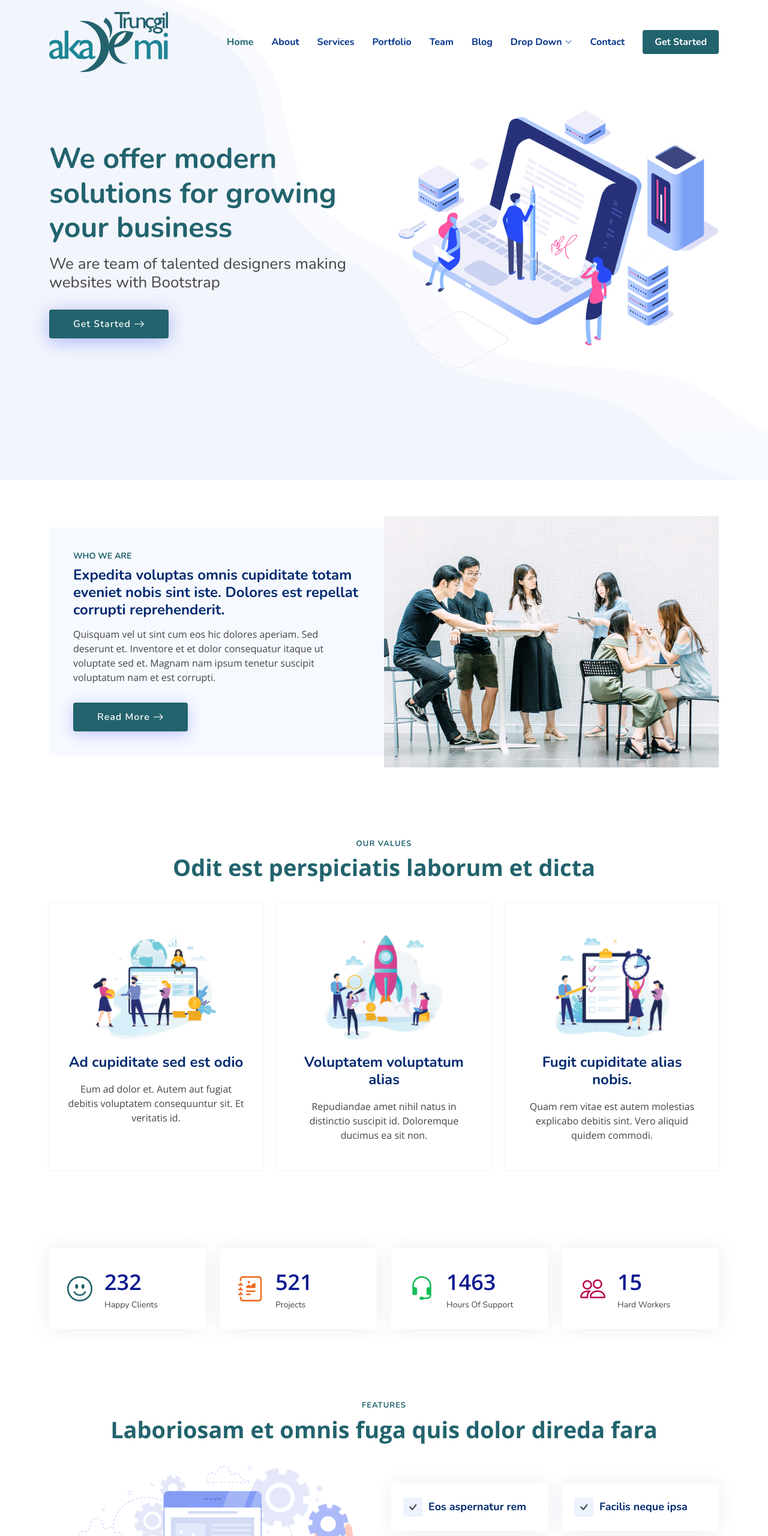
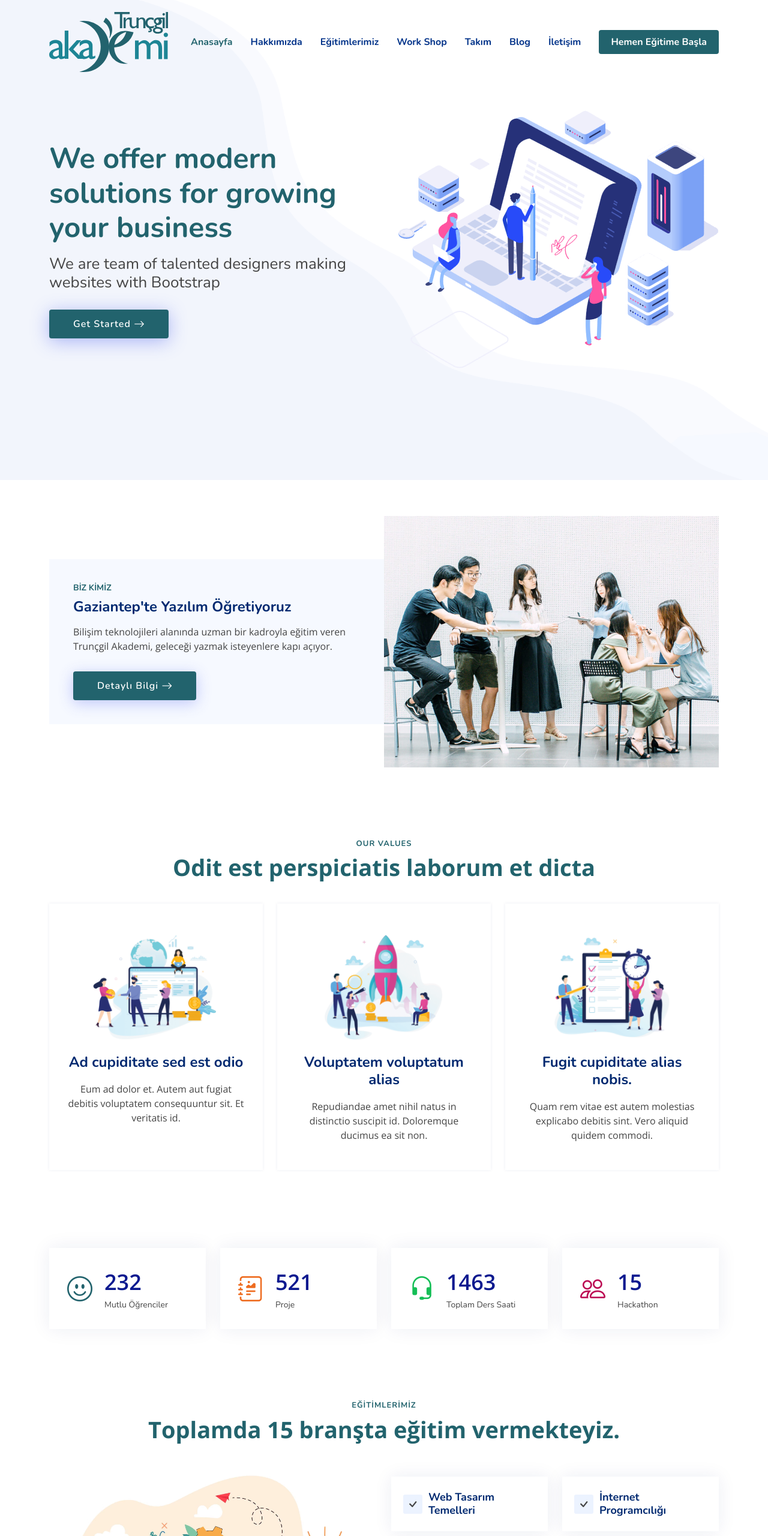
Before and after one commit to truncgil/TruncgilAkademi, a plain HTML site: page index.html in a window 1280 px wide. Shown: the top 2560 px of the page at 60% size. Drawn offline with nearby package versions, Linux system fonts and the light colour scheme.

Commit message:
change egitimlerimiz section

```diff
--- a/index.html
+++ b/index.html
@@ -49,31 +49,14 @@
 
       <nav id="navbar" class="navbar">
         <ul>
-          <li><a class="nav-link scrollto active" href="#hero">Home</a></li>
-          <li><a class="nav-link scrollto" href="#about">About</a></li>
-          <li><a class="nav-link scrollto" href="#services">Services</a></li>
-          <li><a class="nav-link scrollto" href="#portfolio">Portfolio</a></li>
-          <li><a class="nav-link scrollto" href="#team">Team</a></li>
+          <li><a class="nav-link scrollto active" href="#hero">Anasayfa</a></li>
+          <li><a class="nav-link scrollto" href="#about">Hakkımızda</a></li>
+          <li><a class="nav-link scrollto" href="#services">Eğitimlerimiz</a></li>
+          <li><a class="nav-link scrollto" href="#portfolio">Work Shop</a></li>
+          <li><a class="nav-link scrollto" href="#team">Takım</a></li>
           <li><a href="blog.html">Blog</a></li>
-          <li class="dropdown"><a href="#"><span>Drop Down</span> <i class="bi bi-chevron-down"></i></a>
-            <ul>
-              <li><a href="#">Drop Down 1</a></li>
-              <li class="dropdown"><a href="#"><span>Deep Drop Down</span> <i class="bi bi-chevron-right"></i></a>
-                <ul>
-                  <li><a href="#">Deep Drop Down 1</a></li>
-                  <li><a href="#">Deep Drop Down 2</a></li>
-                  <li><a href="#">Deep Drop Down 3</a></li>
-                  <li><a href="#">Deep Drop Down 4</a></li>
-                  <li><a href="#">Deep Drop Down 5</a></li>
-                </ul>
-              </li>
-              <li><a href="#">Drop Down 2</a></li>
-              <li><a href="#">Drop Down 3</a></li>
-              <li><a href="#">Drop Down 4</a></li>
-            </ul>
-          </li>
-          <li><a class="nav-link scrollto" href="#contact">Contact</a></li>
-          <li><a class="getstarted scrollto" href="#about">Get Started</a></li>
+          <li><a class="nav-link scrollto" href="#contact">İletişim</a></li>
+          <li><a class="getstarted scrollto" href="#about">Hemen Eğitime Başla</a></li>
         </ul>
         <i class="bi bi-list mobile-nav-toggle"></i>
       </nav><!-- .navbar -->
@@ -115,14 +98,13 @@
 
           <div class="col-lg-6 d-flex flex-column justify-content-center" data-aos="fade-up" data-aos-delay="200">
             <div class="content">
-              <h3>Who We Are</h3>
-              <h2>Expedita voluptas omnis cupiditate totam eveniet nobis sint iste. Dolores est repellat corrupti reprehenderit.</h2>
+              <h3>Biz Kimiz</h3>
+              <h2>Gaziantep'te Yazılım Öğretiyoruz              </h2>
               <p>
-                Quisquam vel ut sint cum eos hic dolores aperiam. Sed deserunt et. Inventore et et dolor consequatur itaque ut voluptate sed et. Magnam nam ipsum tenetur suscipit voluptatum nam et est corrupti.
-              </p>
+             Bilişim teknolojileri alanında uzman bir kadroyla eğitim veren Trunçgil Akademi, geleceği yazmak isteyenlere kapı açıyor.  </p>
               <div class="text-center text-lg-start">
                 <a href="#" class="btn-read-more d-inline-flex align-items-center justify-content-center align-self-center">
-                  <span>Read More</span>
+                  <span>Detaylı Bilgi</span>
                   <i class="bi bi-arrow-right"></i>
                 </a>
               </div>
@@ -191,7 +173,7 @@
               <i class="bi bi-emoji-smile"></i>
               <div>
                 <span data-purecounter-start="0" data-purecounter-end="232" data-purecounter-duration="1" class="purecounter"></span>
-                <p>Happy Clients</p>
+                <p>Mutlu Öğrenciler</p>
               </div>
             </div>
           </div>
@@ -201,7 +183,7 @@
               <i class="bi bi-journal-richtext" style="color: #ee6c20;"></i>
               <div>
                 <span data-purecounter-start="0" data-purecounter-end="521" data-purecounter-duration="1" class="purecounter"></span>
-                <p>Projects</p>
+                <p>Proje</p>
               </div>
             </div>
           </div>
@@ -211,7 +193,7 @@
               <i class="bi bi-headset" style="color: #15be56;"></i>
               <div>
                 <span data-purecounter-start="0" data-purecounter-end="1463" data-purecounter-duration="1" class="purecounter"></span>
-                <p>Hours Of Support</p>
+                <p>Toplam Ders Saati</p>
               </div>
             </div>
           </div>
@@ -221,7 +203,7 @@
               <i class="bi bi-people" style="color: #bb0852;"></i>
               <div>
                 <span data-purecounter-start="0" data-purecounter-end="15" data-purecounter-duration="1" class="purecounter"></span>
-                <p>Hard Workers</p>
+                <p>Hackathon</p>
               </div>
             </div>
           </div>
@@ -237,14 +219,14 @@
       <div class="container" data-aos="fade-up">
 
         <header class="section-header">
-          <h2>Features</h2>
-          <p>Laboriosam et omnis fuga quis dolor direda fara</p>
+          <h2>Eğitimlerimiz</h2>
+          <p>Toplamda 15 branşta eğitim vermekteyiz.</p>
         </header>
 
         <div class="row">
 
           <div class="col-lg-6">
-            <img src="assets/img/features.png" class="img-fluid" alt="">
+            <img src="assets/education.avif" class="img-fluid" alt="">
           </div>
 
           <div class="col-lg-6 mt-5 mt-lg-0 d-flex">
@@ -253,42 +235,42 @@
               <div class="col-md-6" data-aos="zoom-out" data-aos-delay="200">
                 <div class="feature-box d-flex align-items-center">
                   <i class="bi bi-check"></i>
-                  <h3>Eos aspernatur rem</h3>
+                  <h3>Web Tasarım Temelleri</h3>
                 </div>
               </div>
 
               <div class="col-md-6" data-aos="zoom-out" data-aos-delay="300">
                 <div class="feature-box d-flex align-items-center">
                   <i class="bi bi-check"></i>
-                  <h3>Facilis neque ipsa</h3>
+                  <h3>İnternet Programcılığı</h3>
                 </div>
               </div>
 
               <div class="col-md-6" data-aos="zoom-out" data-aos-delay="400">
                 <div class="feature-box d-flex align-items-center">
                   <i class="bi bi-check"></i>
-                  <h3>Volup amet voluptas</h3>
+                  <h3>Android Mobil Uygulama</h3>
                 </div>
               </div>
 
               <div class="col-md-6" data-aos="zoom-out" data-aos-delay="500">
                 <div class="feature-box d-flex align-items-center">
                   <i class="bi bi-check"></i>
-                  <h3>Rerum omnis sint</h3>
+                  <h3>Swift IOS Mobil Uygulama</h3>
                 </div>
               </div>
 
               <div class="col-md-6" data-aos="zoom-out" data-aos-delay="600">
                 <div class="feature-box d-flex align-items-center">
                   <i class="bi bi-check"></i>
-                  <h3>Alias possimus</h3>
+                  <h3>Flutter Eğitimleri</h3>
                 </div>
               </div>
 
               <div class="col-md-6" data-aos="zoom-out" data-aos-delay="700">
                 <div class="feature-box d-flex align-items-center">
                   <i class="bi bi-check"></i>
-                  <h3>Repellendus mollitia</h3>
+                  <h3>Grafik Tasarım Eğitimleri</h3>
                 </div>
               </div>
 
```
Also changed, not shown: assets/education.avif (added).
